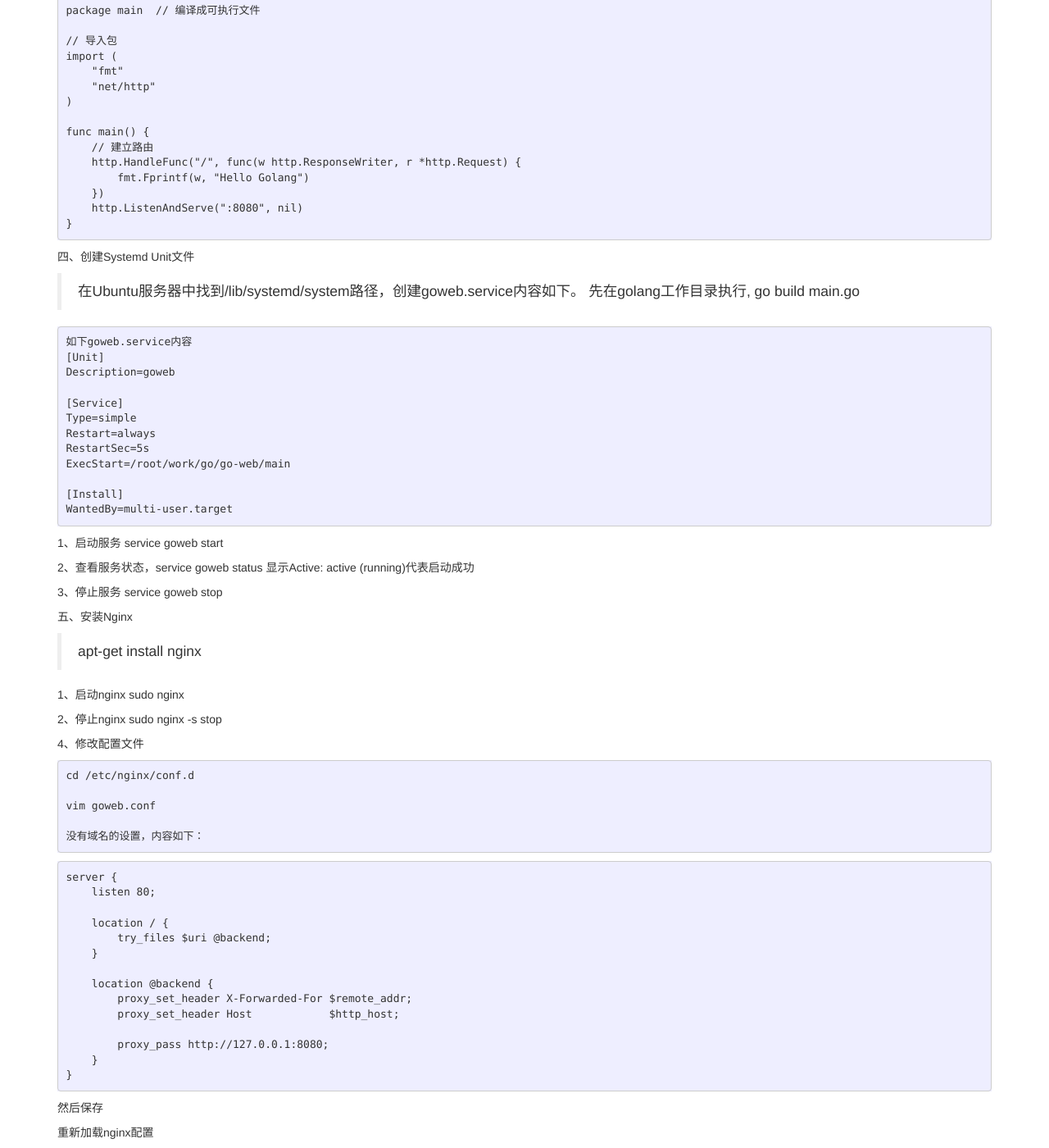
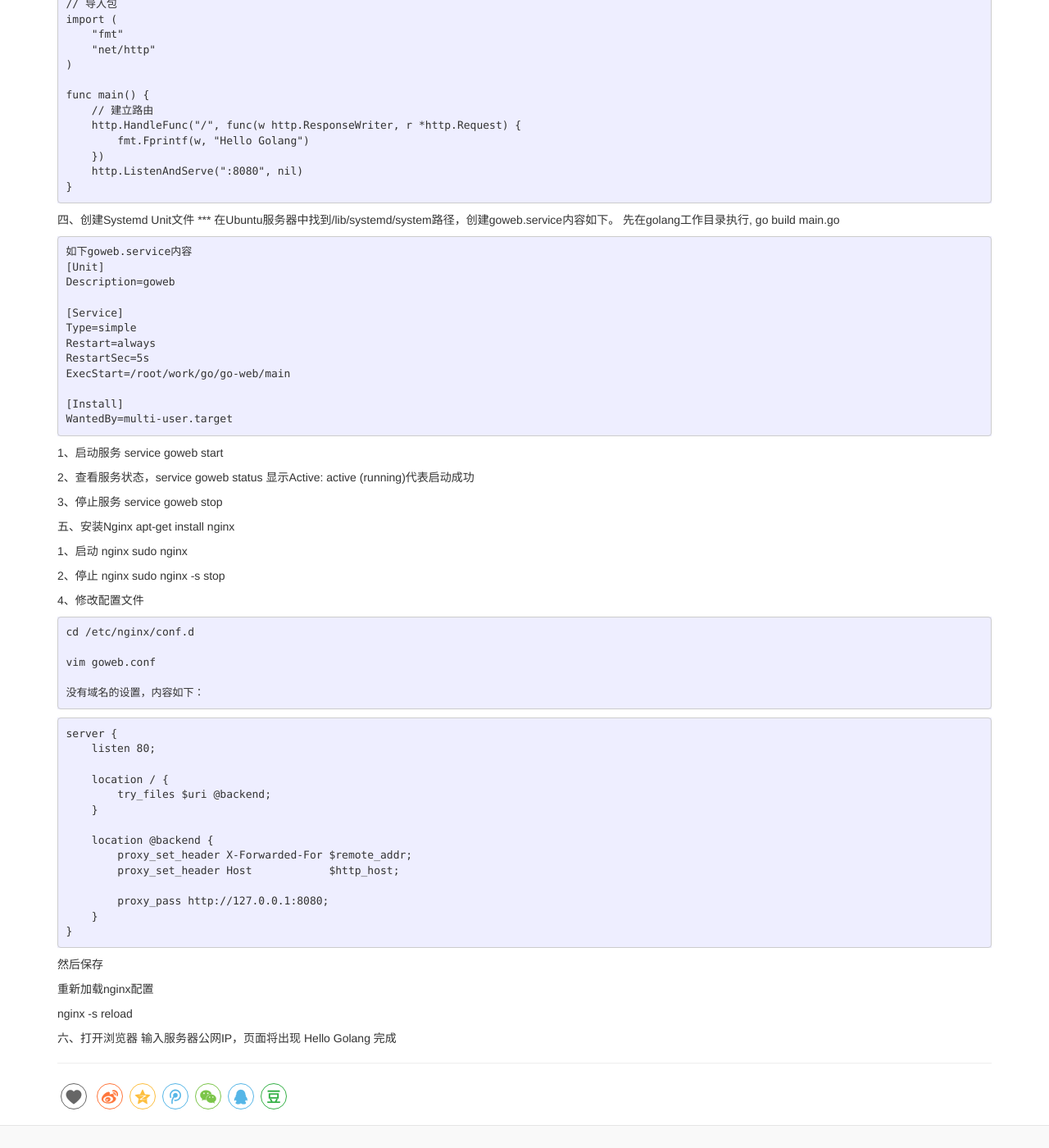
Before and after one commit to ityangbaojin/ityangbaojin.github.io, a Jekyll site: the page built from _posts/2020-07-17-ubuntu-go-web.md, in a window 1280 px wide and 1400 px high, scrolled down 1035 px. Shown: the whole window at 82% size. Built offline with Jekyll 4.4.1, drawn with Linux system fonts in a browser that asks for light colours; comment, search, counter and statistics services are not loaded.

````diff
--- a/_posts/2020-07-17-ubuntu-go-web.md
+++ b/_posts/2020-07-17-ubuntu-go-web.md
@@ -6,7 +6,7 @@ date:   2020-07-17
 author: ityangbaojin
 ---
 一、前期需要准备
-> 一台可以用的Ubuntu服务器。
+    一台可以用的Ubuntu服务器。
 
 二、ubuntu上安装golang
 >```
@@ -53,7 +53,7 @@ func main() {
 ```
 
 四、创建Systemd Unit文件
->在Ubuntu服务器中找到/lib/systemd/system路径，创建goweb.service内容如下。
+*** 在Ubuntu服务器中找到/lib/systemd/system路径，创建goweb.service内容如下。
     先在golang工作目录执行, go build main.go
 
 ```
@@ -80,12 +80,11 @@ WantedBy=multi-user.target
 
 
 五、安装Nginx
->
 apt-get install nginx
 
-1、启动nginx sudo nginx
+1、启动 nginx sudo nginx
 
-2、停止nginx sudo nginx -s stop
+2、停止 nginx sudo nginx -s stop
 
 4、修改配置文件
 
````
